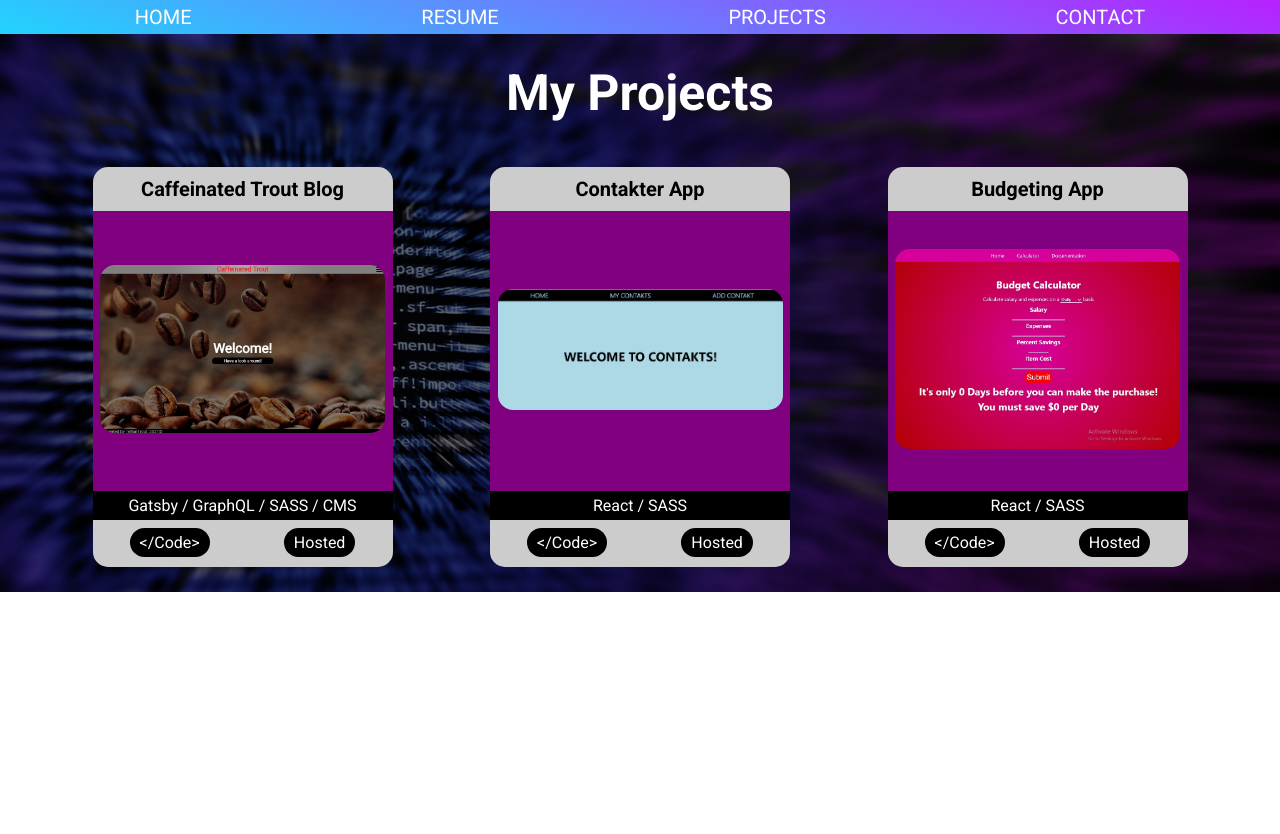
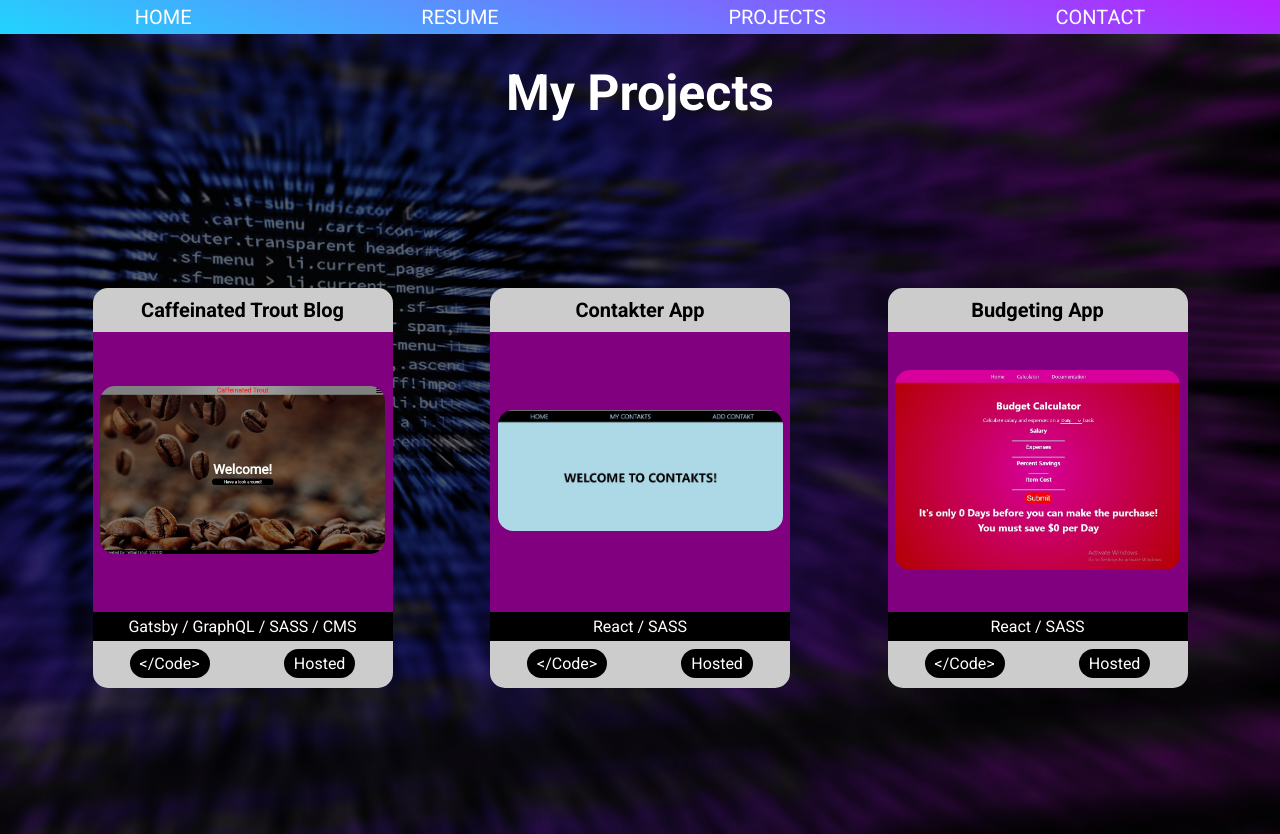
Before and after one commit to TeflonTrout/react-portfolio, a React (Create React App) app: page /projects in a window 1280 px wide. Before the commit the page ends 800 px from the top, so only its background shows below. Built offline with nearby package versions, Linux system fonts and the light colour scheme.

Commit message:
updated styling on projects screen

```diff
--- a/src/Styles/Styles.css
+++ b/src/Styles/Styles.css
@@ -219,6 +219,7 @@
   background: -webkit-gradient(linear, left top, left bottom, from(rgba(0, 0, 0, 0.6)), to(rgba(0, 0, 0, 0.6))), url("../documents/pexels-negative-space-97077.jpg");
   background: linear-gradient(rgba(0, 0, 0, 0.6), rgba(0, 0, 0, 0.6)), url("../documents/pexels-negative-space-97077.jpg");
   background-size: cover;
+  min-height: 100vh;
 }
 
 .projects-page h1 {
@@ -309,6 +310,7 @@
 }
 
 .projects-page .hosted a:hover {
+  color: white;
   background: purple;
 }
 
--- a/src/Styles/Styles.scss
+++ b/src/Styles/Styles.scss
@@ -169,7 +169,7 @@
     width: 100%;
     background: linear-gradient(rgba(0, 0, 0, 0.6), rgba(0, 0, 0, 0.6)), url('../documents/pexels-negative-space-97077.jpg');
     background-size: cover;
-
+    min-height: 100vh;
     h1 {
         font-size: 50px;
         width: 100%;
@@ -250,6 +250,7 @@
     }
 
     .hosted a:hover {
+        color: white;
         background: purple;
     }
 }
```
Also changed, not shown: 1 other file (tests, documents, lock files or other folders).
